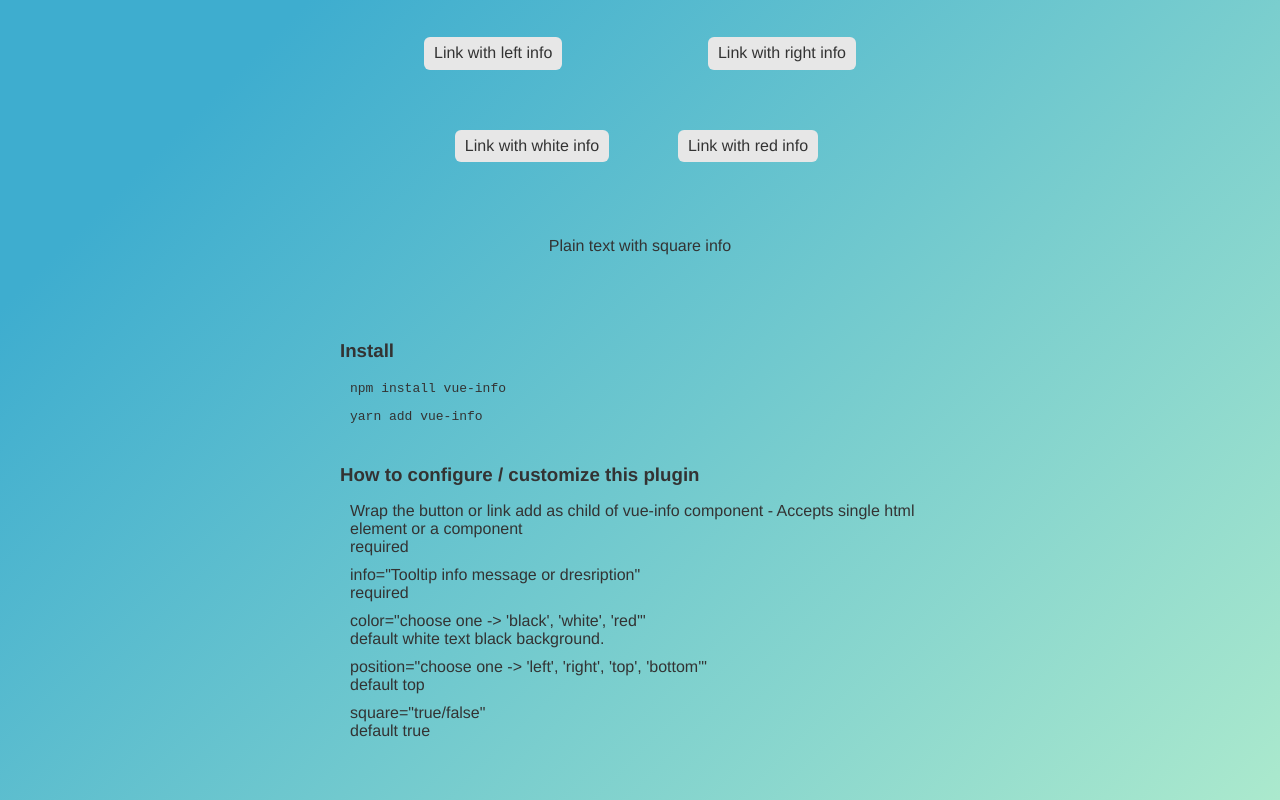
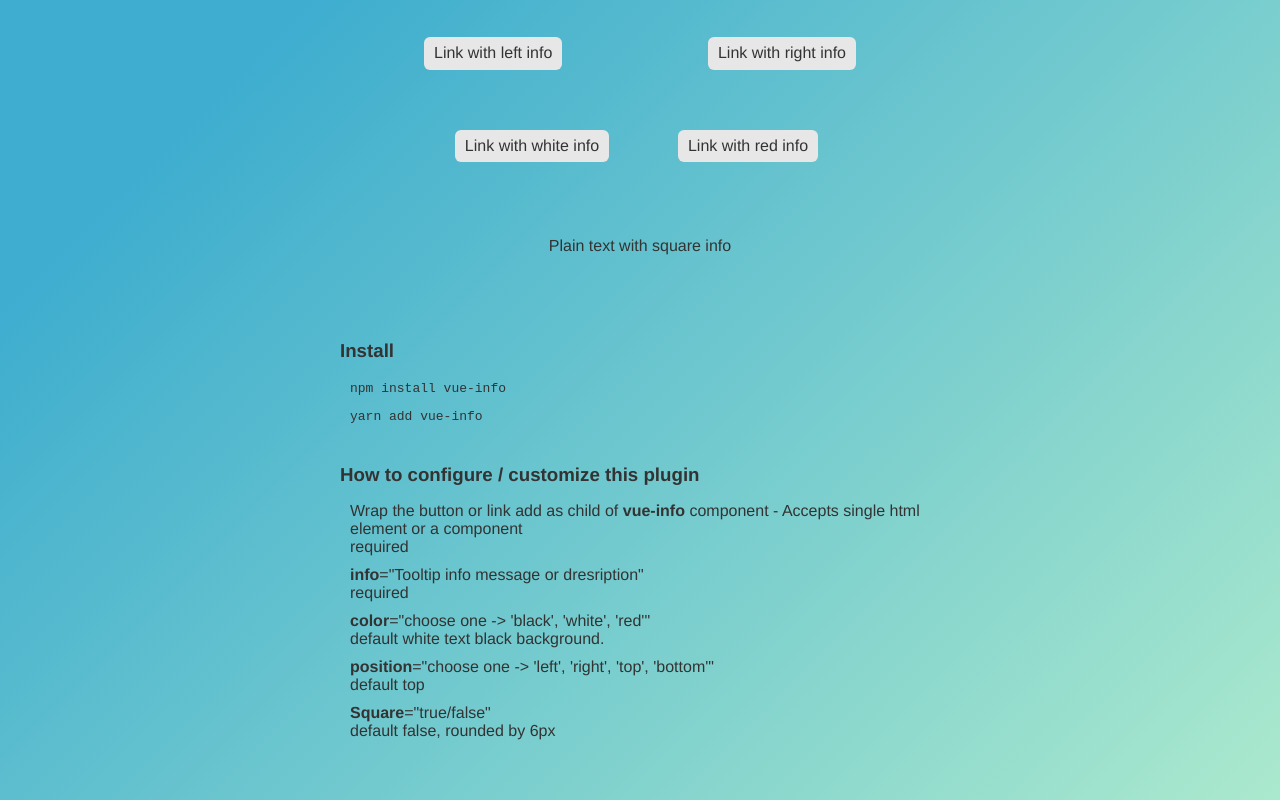
Before and after one commit to Firthir/vue-info, a Vue app: page / in a window 1280 px wide. Shown: the part 314-1114 px from the top of the page. Built offline with nearby package versions, Linux system fonts and the light colour scheme.

Commit message:
clean up

```diff
--- a/src/components/HelloWorld.vue
+++ b/src/components/HelloWorld.vue
@@ -50,24 +50,24 @@
         <h3>How to configure / customize this plugin</h3>
         <ul>
             <li>
-                Wrap the button or link add as child of vue-info component - Accepts single html element or a component<br />
+                Wrap the button or link add as child of <strong>vue-info</strong> component - Accepts single html element or a component<br />
                 required
             </li>
             <li>
-                info="Tooltip info message or dresription" <br />
+                <strong>info</strong>="Tooltip info message or dresription" <br />
                 required
             </li>
             <li>
-                color="choose one -> 'black', 'white', 'red'" <br />
+                <strong>color</strong>="choose one -> 'black', 'white', 'red'" <br />
                 default white text black background.
             </li>
             <li>
-                position="choose one -> 'left', 'right', 'top', 'bottom'" <br />
+                <strong>position</strong>="choose one -> 'left', 'right', 'top', 'bottom'" <br />
                 default top
             </li>
             <li>
-                square="true/false" <br />
-                default true
+                <strong>Square</strong>="true/false" <br />
+                default false, rounded by 6px
             </li>
         </ul>
     </div>
--- a/src/components/VueInfo.vue
+++ b/src/components/VueInfo.vue
@@ -1,8 +1,5 @@
 <template>
     <div
-        @click="show = !show"
-        @mouseenter="show = true"
-        @mouseleave="show = false"
         :class="[
             'v-info',
             `v-info--${color}`,
@@ -45,13 +42,6 @@ export default {
             type: Boolean,
             default: false,
         },
-    },
-    data() {
-        return {
-            show: false,
-            xPosition: 0,
-            yPosition: 0,
-        };
     },
 };
 </script>
```
Also changed, not shown: 1 other file (tests, documents, lock files or other folders).
